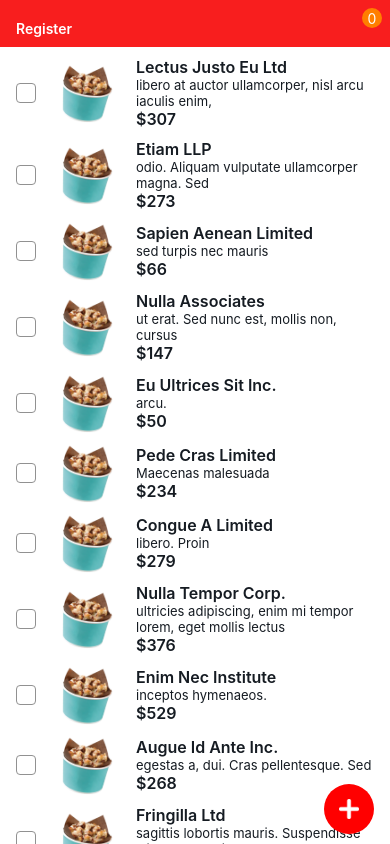
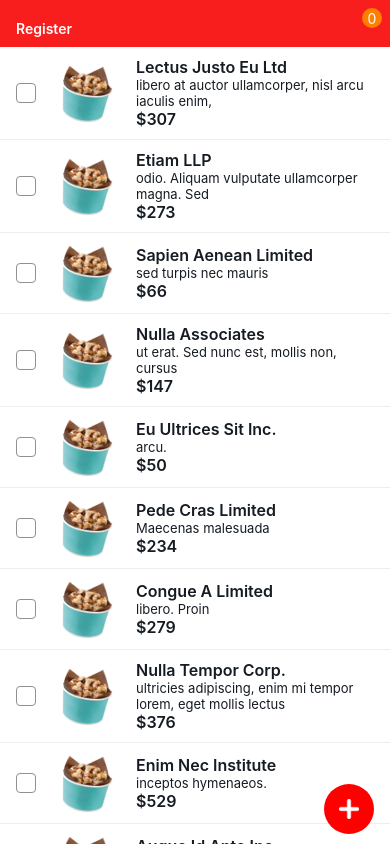
Before and after one commit to threeng0227/shopping, a React Native app: screen /HomeScreen in a window 390 px wide. Built offline with nearby package versions, Linux system fonts and the light colour scheme; some icons are missing.

Commit message:
fix some bugs

```diff
--- a/App.tsx
+++ b/App.tsx
@@ -16,7 +16,7 @@ const App = () => {
     <Provider store={store}>
       <PersistGate loading={null} persistor={persistor}>
         <SafeAreaProvider>
-          <StatusBar barStyle={'dark-content'} translucent backgroundColor={Colors.transparent} />
+          <StatusBar barStyle={'light-content'} translucent backgroundColor={Colors.transparent} />
           <AppNavigation />
         </SafeAreaProvider>
       </PersistGate>
--- a/src/features/home/screens/CartScreen.tsx
+++ b/src/features/home/screens/CartScreen.tsx
@@ -1,6 +1,6 @@
 
 import React, { useCallback, useMemo, useRef, useState } from "react";
-import { Alert, View, Text, FlatList, StyleSheet, TextInput } from 'react-native';
+import { Alert, View, Text, FlatList, StyleSheet, TextInput, Platform } from 'react-native';
 import { StackScreenProps } from "@react-navigation/stack";
 import { HomeParamsList } from "domain/types/Navigation";
 import { useAppSelector } from "redux/store/hooks";
@@ -14,6 +14,7 @@ import { ButtonComponent } from "../components/ButtonComponent";
 import { useSafeAreaInsets } from "react-native-safe-area-context";
 import { CartItem } from "../components/CartItem";
 import { store } from "redux/store";
+import { KeyboardAwareScrollView } from "react-native-keyboard-aware-scroll-view";
 
 const CartScreen = ({ }: StackScreenProps<HomeParamsList, 'CartScreen'>) => {
     const dispatch = useDispatch();
@@ -43,7 +44,7 @@ const CartScreen = ({ }: StackScreenProps<HomeParamsList, 'CartScreen'>) => {
             },
             {
                 text: 'YES', onPress: () => {
-                    const currentCart = [...carts];
+                    const currentCart = [...store.getState().user.carts ?? []];
                     const exist = currentCart.findIndex((x) => x.id === item.id);
                     if (exist != -1) {
                         dispatch(setCartInfor(currentCart?.filter(x => x.id !== item.id)));
@@ -54,7 +55,7 @@ const CartScreen = ({ }: StackScreenProps<HomeParamsList, 'CartScreen'>) => {
     }, []);
 
     const _goToCheckOut = () => {
-        if(user?.name){
+        if (user?.name) {
             dispatch(setOrdersInfor({
                 data: carts,
                 discount: discount
@@ -115,6 +116,7 @@ const CartScreen = ({ }: StackScreenProps<HomeParamsList, 'CartScreen'>) => {
         <View style={styles.container}>
             {_header()}
             <FlatList
+                showsVerticalScrollIndicator={false}
                 data={carts}
                 renderItem={({ item, index }) => <CartItem
                     item={item}
--- a/src/features/home/screens/ChangeProfileScreen.tsx
+++ b/src/features/home/screens/ChangeProfileScreen.tsx
@@ -98,7 +98,7 @@ const ChangeProfileScreen = () => {
                 title={'Birthday'}
               />
               <TextInputForm
-                title={'emailAddress'}
+                title={'Email Address'}
                 error={touched.email ? errors.email : ''}
                 onChangeText={handleChange('email')}
                 value={values.email}
@@ -127,7 +127,7 @@ const ChangeProfileScreen = () => {
                   },
                 ]}
               >
-                <Text style={styles.txtUpdate}>{!user ? 'Register' : 'Update'}</Text>
+                <Text style={styles.txtUpdate}>{user?.name ? 'Update' :'Register' }</Text>
               </TouchableOpacity>
             </View>
           )}
--- a/src/features/home/screens/HomeScreen.tsx
+++ b/src/features/home/screens/HomeScreen.tsx
@@ -143,6 +143,7 @@ const HomeScreen = ({ navigation, route }: StackScreenProps<HomeParamsList, 'Hom
                 data={items}
                 onEndReachedThreshold={.5}
                 onEndReached={_onLoadMore}
+                showsVerticalScrollIndicator={false}
                 keyExtractor={(item: any, index: any) => `HomeScreen${item.id}${index}`}
                 ListEmptyComponent={() => {
                     return (
@@ -155,6 +156,7 @@ const HomeScreen = ({ navigation, route }: StackScreenProps<HomeParamsList, 'Hom
                     onEdit={_onEdit}
                     onDelete={_onDeleted}
                 />}
+                ItemSeparatorComponent={() => <View style={styles.hr} />}
                 ListFooterComponent={() => <ActivityIndicator color={Colors.red} size={'small'} style={{ marginVertical: 16 }} />}
             />
 
@@ -165,6 +167,7 @@ const HomeScreen = ({ navigation, route }: StackScreenProps<HomeParamsList, 'Hom
             </TouchableOpacity>
 
             {isAddCart ? <TouchableOpacity
+                activeOpacity={.75}
                 onPress={_onAddToCart}
                 style={styles.btnAddToCart}>
                 <Text style={{
@@ -206,8 +209,8 @@ const styles = StyleSheet.create({
     btnAddToCart: {
         position: 'absolute',
         borderRadius: 10,
-        paddingVertical: 7,
-        paddingHorizontal: 16,
+        paddingVertical: 10,
+        paddingHorizontal: 20,
         justifyContent: 'center',
         alignItems: 'center',
         backgroundColor: 'red',
@@ -217,6 +220,12 @@ const styles = StyleSheet.create({
     iconPlus: {
         width: 40,
         height: 40
+    },
+    hr: {
+        width: '100%',
+        height: 1,
+        backgroundColor: Colors.grayBorder,
+        marginBottom: 10
     }
 });
 export default HomeScreen;
```
Also changed, not shown: 2 other files (tests, documents, lock files or other folders).
